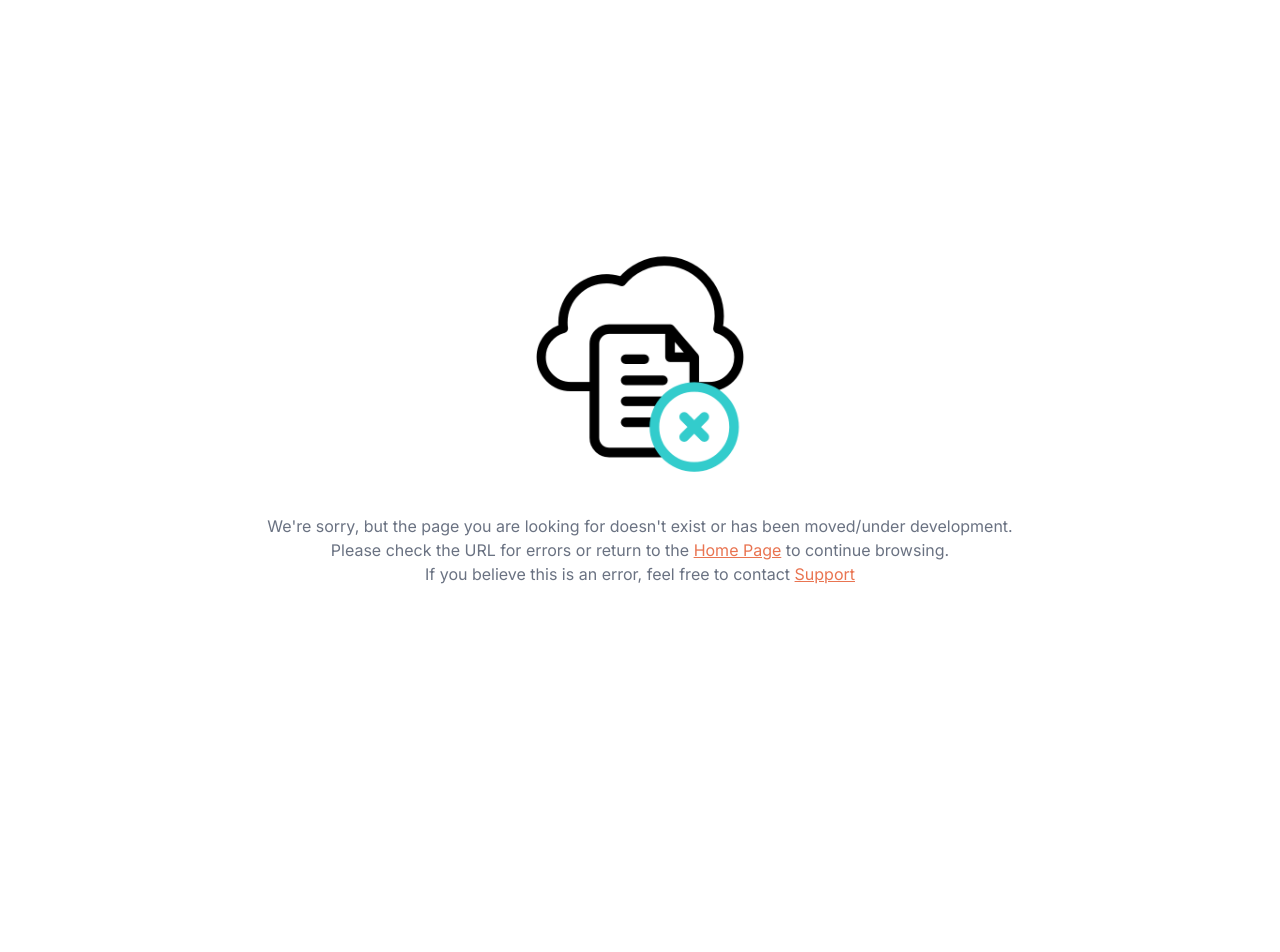
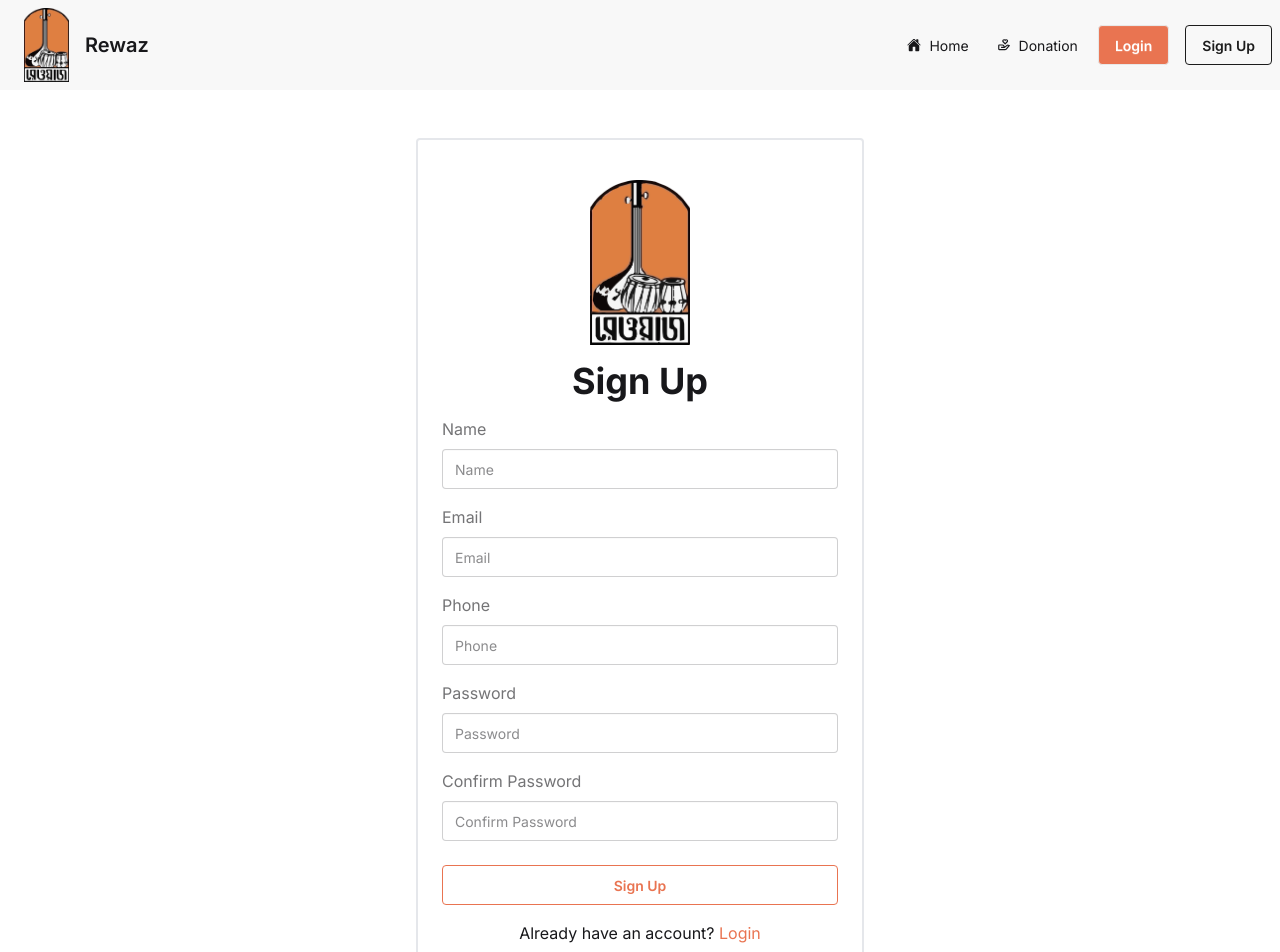
Before and after one commit to coderTirtha/rewaz-client, a React (Vite) app: page /signup in a window 1280 px wide. Shown: the top 952 px of the page. Before the commit the page ends 800 px from the top, so only its background shows below. Built offline with nearby package versions, Linux system fonts and the light colour scheme.

Commit message:
Sign up page completed

```diff
--- a/src/Pages/Login/Login.jsx
+++ b/src/Pages/Login/Login.jsx
@@ -4,7 +4,7 @@ import { Link } from 'react-router-dom';
 
 const Login = () => {
     return (
-        <div className='my-12 max-w-xl mx-auto'>
+        <div className='my-12 min-w-md mx-auto border-2 border-gray-200 p-6 rounded'>
             <title>Login | Rewaz</title>
             <div className='flex justify-center items-center'>
                 <img src={logo} alt="" className='w-[150px]' />
@@ -14,7 +14,7 @@ const Login = () => {
                     <h1 className='text-4xl font-bold uppercase'>Login</h1>
                 </div>
                 <div className='flex justify-center items-center my-6'>
-                    <div className='w-full'>
+                    <div className='max-w-md'>
                         <form className="space-y-2">
                             <label className="label">Email</label>
                             <input type="email" className="input validator w-full" placeholder="Email" required />
--- /dev/null
+++ b/src/Pages/SignUp/SignUp.jsx
@@ -0,0 +1,45 @@
+import React from 'react';
+import logo from '/images/logo.png';
+import { Link } from 'react-router-dom';
+
+const SignUp = () => {
+    return (
+        <div className='min-w-md mx-auto my-12 border-2 border-gray-200 p-6 rounded'>
+            <title>Sign Up | Rewaz</title>
+            <div className='my-4 space-y-4'>
+                <div className='flex justify-center items-center'>
+                    <img src={logo} alt="" className='w-[100px]' />
+                </div>
+                <h1 className='text-4xl font-bold text-center'>Sign Up</h1>
+            </div>
+            <div className='max-w-md'>
+                <form className='space-y-4'>
+                    <div className='space-y-2'>
+                        <label className="label">Name</label>
+                        <input type="text" className="input validator w-full" placeholder="Name" required />
+                    </div>
+                    <div className='space-y-2'>
+                        <label className="label">Email</label>
+                        <input type="email" className="input validator w-full" placeholder="Email" required />
+                    </div>
+                    <div className='space-y-2'>
+                        <label className="label">Phone</label>
+                        <input type="tel" className="input validator w-full" placeholder="Phone" required />
+                    </div>
+                    <div className='space-y-2'>
+                        <label className="label">Password</label>
+                        <input type="password" className="input validator w-full" placeholder="Password" required />
+                    </div>
+                    <div className='space-y-2'>
+                        <label className="label">Confirm Password</label>
+                        <input type="password" className="input validator w-full" placeholder="Confirm Password" required />
+                    </div>
+                    <input type="submit" value="Sign Up" className='btn btn-outline text-[#E97451] border-[#E97451] hover:bg-[#E97451] hover:text-white w-full my-2' />
+                </form>
+                <p className='text-center my-2'>Already have an account? <Link to={'/login'}><span className='text-[#E97451] hover:underline'>Login</span></Link></p>
+            </div>
+        </div>
+    );
+};
+
+export default SignUp;
--- a/src/Routes/Routes.jsx
+++ b/src/Routes/Routes.jsx
@@ -3,6 +3,7 @@ import Main from "../Layouts/Main";
 import Home from "../Pages/Home/Home";
 import Error from "../Pages/Error/Error";
 import Login from "../Pages/Login/Login";
+import SignUp from "../Pages/SignUp/SignUp";
 
 const routes = createBrowserRouter([
     {
@@ -17,6 +18,10 @@ const routes = createBrowserRouter([
             {
                 path: '/login',
                 element: <Login />
+            },
+            {
+                path: '/signup',
+                element: <SignUp />
             }
         ]
     }
--- a/src/Shared/NavMenu.jsx
+++ b/src/Shared/NavMenu.jsx
@@ -33,7 +33,7 @@ const NavMenu = () => {
                         </div>
                         <div className='flex gap-2 lg:gap-4'>
                             <Link to={'/login'}><button className='btn btn-sm lg:btn-md bg-[#E97451] text-white'>Login</button></Link>
-                            <button className='btn btn-sm lg:btn-md btn-outline border-[#1C1C1C] text-[#1C1C1C] hover:bg-[#1C1C1C] hover:border-[#1C1C1C] hover:text-white'>Sign Up</button>
+                            <Link to={'/signup'}><button className='btn btn-sm lg:btn-md btn-outline border-[#1C1C1C] text-[#1C1C1C] hover:bg-[#1C1C1C] hover:border-[#1C1C1C] hover:text-white'>Sign Up</button></Link>
                         </div>
                     </div>
                     {/* Page content here */}
```
